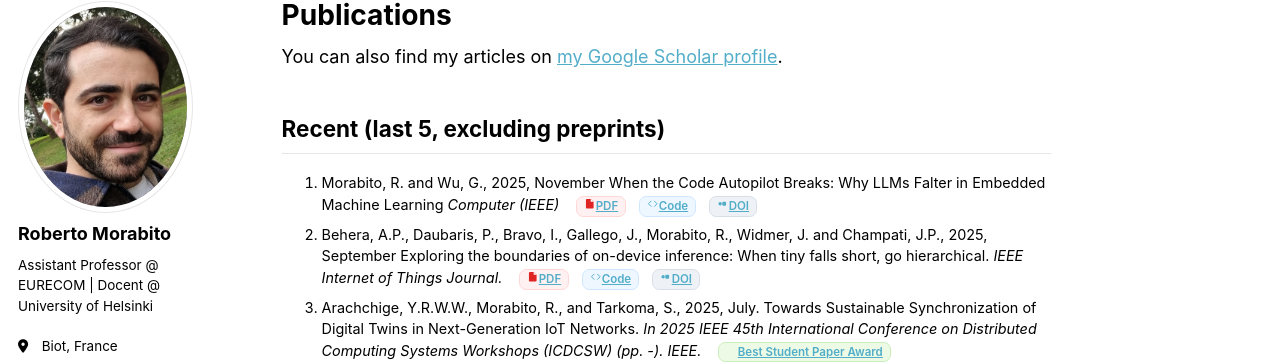
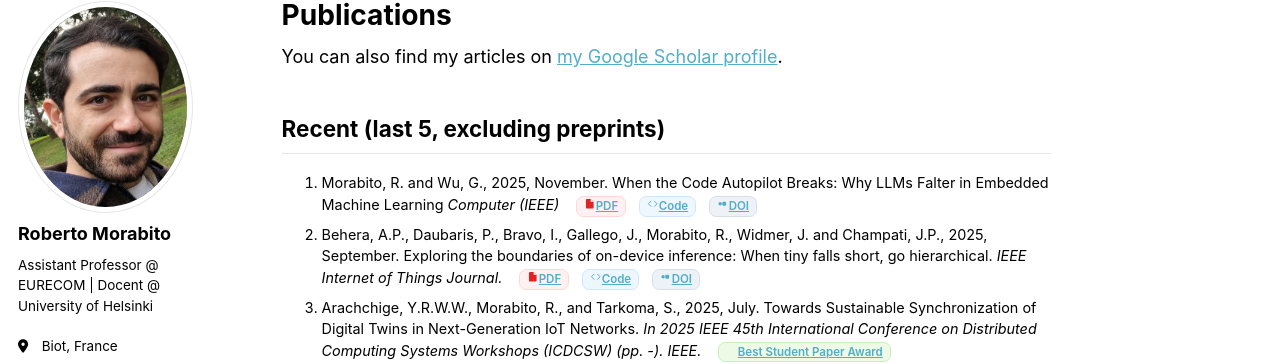
Before and after one commit to robertmora/robertmora.github.io, a Jekyll site: the page built from _pages/publications.html, in a window 1280 px wide and 1201 px high. Shown: the part 98-462 px from the top of the window. Built offline with Jekyll 4.4.1, drawn with Linux system fonts in a browser that asks for light colours; some web fonts are replaced; a script that is not in the unit is left out.

```diff
--- a/_pages/publications.html
+++ b/_pages/publications.html
@@ -16,7 +16,7 @@ author_profile: true
 <h2 id="recent">Recent (last 5, excluding preprints)</h2>
 <ol>
   <li>
-    Morabito, R. and Wu, G., 2025, November When the Code Autopilot Breaks: Why LLMs Falter in Embedded Machine Learning <em>Computer (IEEE)</em>
+    Morabito, R. and Wu, G., 2025, November. When the Code Autopilot Breaks: Why LLMs Falter in Embedded Machine Learning <em>Computer (IEEE)</em>
     <span class="pub-badges">
       <a class="badge is-pdf" href="https://arxiv.org/pdf/2509.10946" target="_blank" rel="noopener noreferrer"><svg><use href="#i-pdf"/></svg><span>PDF</span></a>
       <a class="badge is-code" href="https://github.com/robertmora/embeddedML-autopilot-failures" target="_blank" rel="noopener noreferrer"><svg><use href="#i-code"/></svg><span>Code</span></a>
@@ -24,7 +24,7 @@ author_profile: true
     </span>
   </li>
   <li>
-    Behera, A.P., Daubaris, P., Bravo, I., Gallego, J., Morabito, R., Widmer, J. and Champati, J.P., 2025, September Exploring the boundaries of on-device inference: When tiny falls short, go hierarchical. <em>IEEE Internet of Things Journal.</em>
+    Behera, A.P., Daubaris, P., Bravo, I., Gallego, J., Morabito, R., Widmer, J. and Champati, J.P., 2025, September. Exploring the boundaries of on-device inference: When tiny falls short, go hierarchical. <em>IEEE Internet of Things Journal.</em>
     <span class="pub-badges">
       <a class="badge is-pdf" href="https://arxiv.org/pdf/2407.11061" target="_blank" rel="noopener noreferrer"><svg><use href="#i-pdf"/></svg><span>PDF</span></a>
       <a class="badge is-code" href="https://github.com/JoseGaDel/Hierarchical-Inference" target="_blank" rel="noopener noreferrer"><svg><use href="#i-code"/></svg><span>Code</span></a>
```
